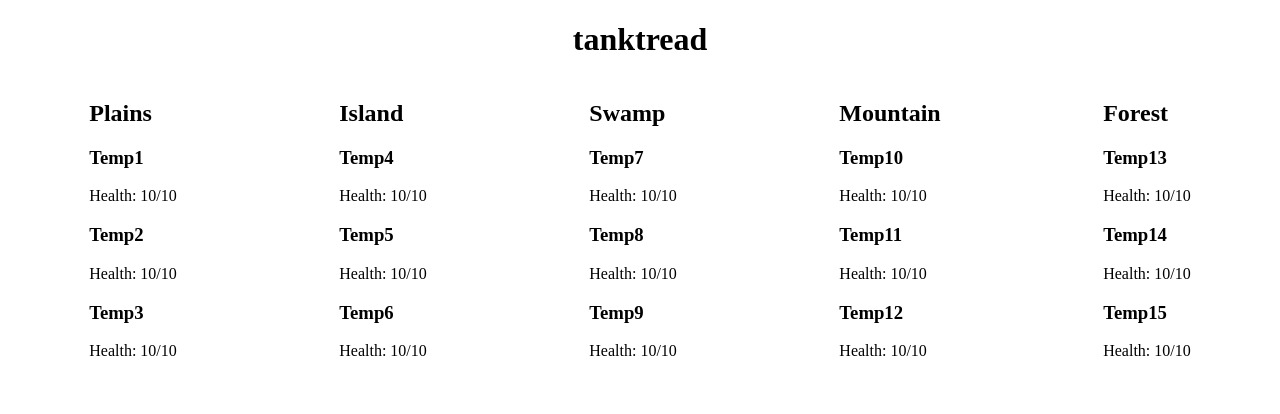
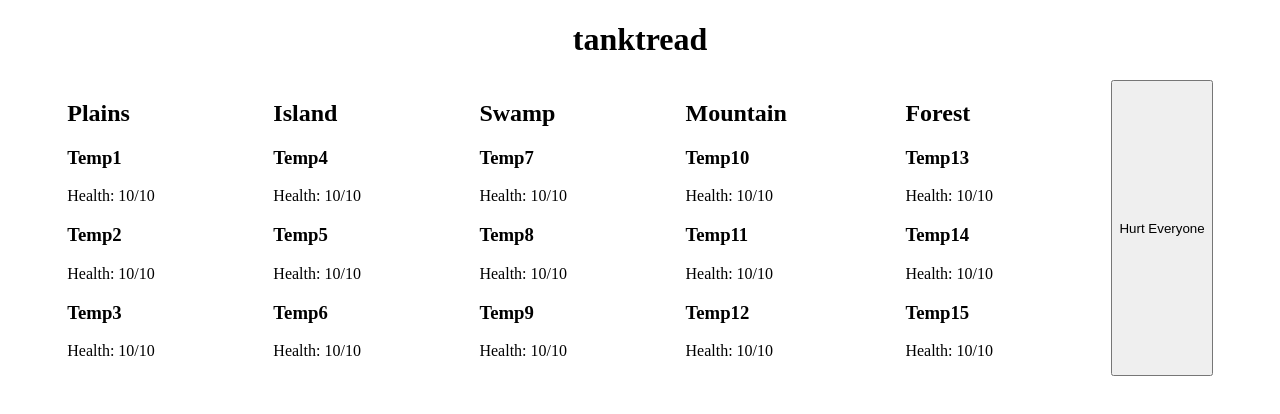
Before and after one commit to MayMoonsley/tanktread, an Angular app: page / in a window 1280 px wide. Shown: the top 414 px of the page. Built offline with nearby package versions, Linux system fonts and the light colour scheme.

Commit message:
Add Game namespace

```diff
--- /dev/null
+++ b/src/app/Game.ts
@@ -0,0 +1,38 @@
+import { Battlefield } from './interfaces/Battlefield';
+import { Unit } from './interfaces/Unit';
+
+export namespace Game {
+
+    var battlefield: Battlefield;
+
+    function initBattlefield(): void {
+        const regionNames = ['Plains', 'Island', 'Swamp', 'Mountain', 'Forest'];
+        battlefield = {regions: []};
+        let tempNum: number = 1;
+        for (let name of regionNames) {
+            const units: Unit[] = [];
+            for (let i = 0; i < 3; i++) {
+                units.push({name: `Temp${tempNum}`, health: 10, maxHealth: 10});
+                tempNum++;
+            }
+            battlefield.regions.push({name, units});
+        }
+    }
+
+    export function getBattlefield(): Battlefield {
+        if (battlefield === undefined) {
+            initBattlefield();
+        }
+        return battlefield;
+    }
+
+    export function hurtEveryone(): void {
+        const b: Battlefield = getBattlefield();
+        for (let region of b.regions) {
+            for (let unit of region.units) {
+                unit.health--;
+            }
+        }
+    }
+
+}
--- a/src/app/battlefield.service.ts
+++ b/src/app/battlefield.service.ts
@@ -1,6 +1,6 @@
 import { Injectable } from '@angular/core';
 import { Battlefield } from './interfaces/Battlefield';
-import { Unit } from './interfaces/Unit';
+import { Game } from './Game';
 
 @Injectable({
   providedIn: 'root'
@@ -10,18 +10,7 @@ export class BattlefieldService {
   constructor() { }
 
   getBattlefield(): Battlefield {
-    const regionNames = ['Plains', 'Island', 'Swamp', 'Mountain', 'Forest'];
-    const result: Battlefield = {regions: []};
-    let tempNum: number = 1;
-    for (let name of regionNames) {
-      const units: Unit[] = [];
-      for (let i = 0; i < 3; i++) {
-        units.push({name: `Temp${tempNum}`, health: 10, maxHealth: 10});
-        tempNum++;
-      }
-      result.regions.push({name, units});
-    }
-    return result;
+    return Game.getBattlefield();
   }
 
 }
--- a/src/app/battlefield/battlefield.component.html
+++ b/src/app/battlefield/battlefield.component.html
@@ -1 +1,2 @@
 <app-battlefield-region *ngFor="let region of battlefield.regions" [region]="region"></app-battlefield-region>
+<button (click)="hurtEveryone()">Hurt Everyone</button>
--- a/src/app/battlefield/battlefield.component.ts
+++ b/src/app/battlefield/battlefield.component.ts
@@ -1,6 +1,7 @@
 import { Component, OnInit } from '@angular/core';
 import { Battlefield } from '../interfaces/Battlefield';
 import { BattlefieldService } from '../battlefield.service'
+import { Game } from '../Game';
 
 @Component({
   selector: 'app-battlefield',
@@ -17,4 +18,8 @@ export class BattlefieldComponent implements OnInit {
     this.battlefield = this.battlefieldService.getBattlefield();
   }
 
+  hurtEveryone(): void {
+    Game.hurtEveryone();
+  }
+
 }
```
